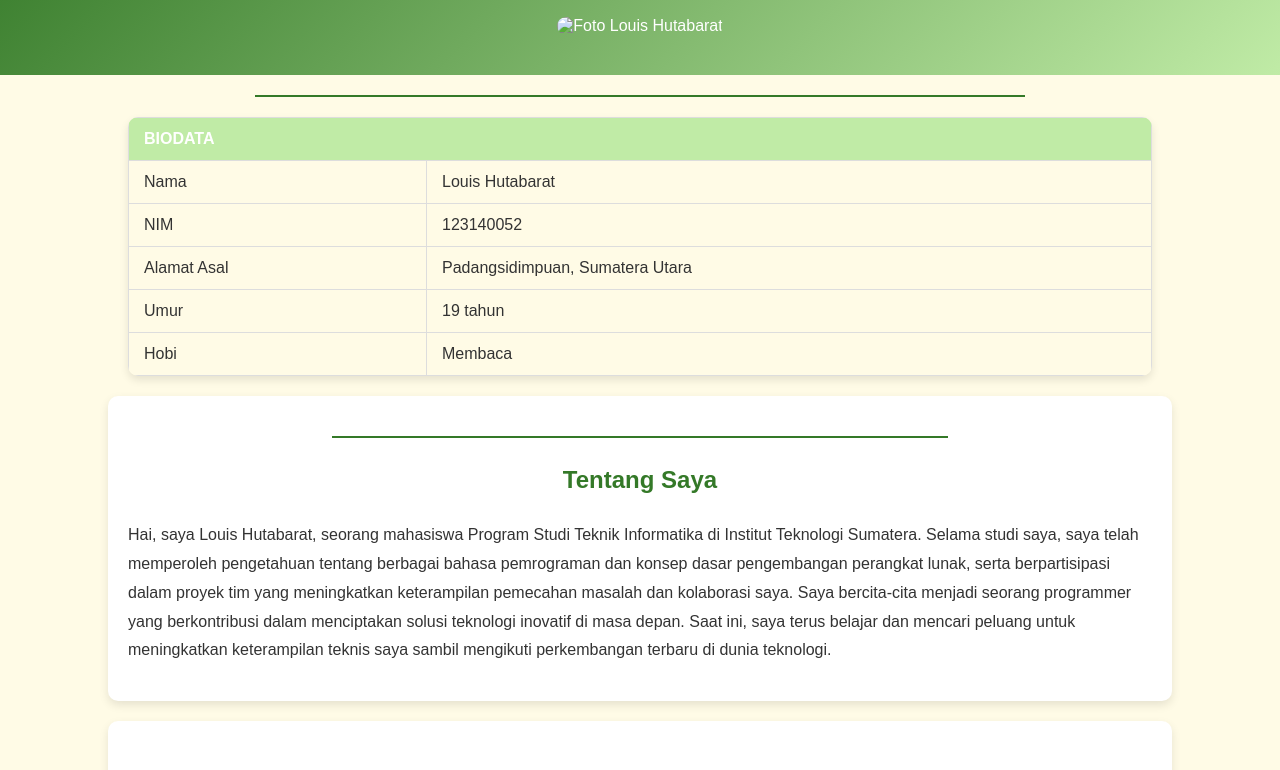
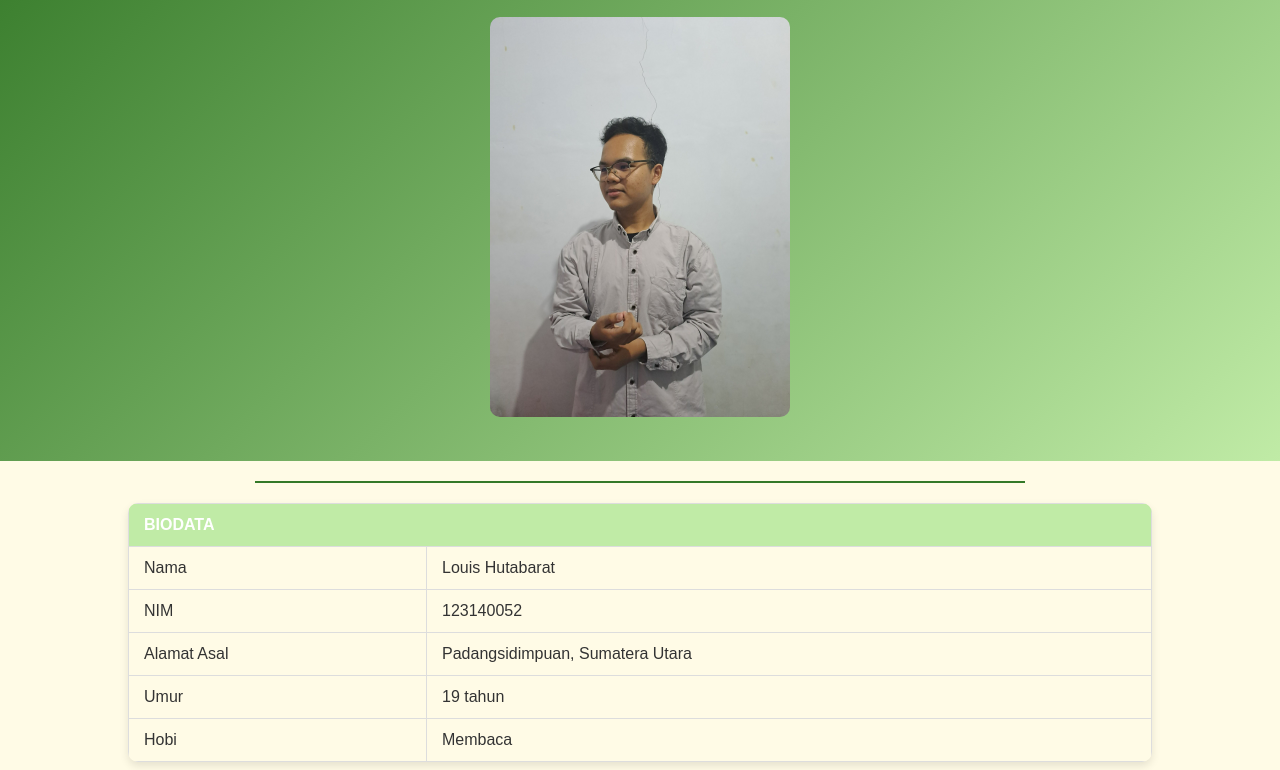
Before and after one commit to 07-052-Louishutabarat/Tugas-Catok--3, a plain HTML site: page index.html in a window 1280 px wide. Shown: the part 158-928 px from the top of the page. Drawn offline with Linux system fonts and the light colour scheme; files whose address does not match are found by name.

Commit message:
Update index.html

```diff
--- a/index.html
+++ b/index.html
@@ -21,7 +21,7 @@
     <header>
         <h1>LOUIS HUTABARAT</h1>
         <p>PROGRAMMER</p>
-        <img src="./louis.jpg" alt="Foto Louis Hutabarat" width="500" height="auto">
+        <img src="/img/louis.jpg" alt="Foto Louis Hutabarat" width="500" height="auto">
     </header>
 
     <center>
```
